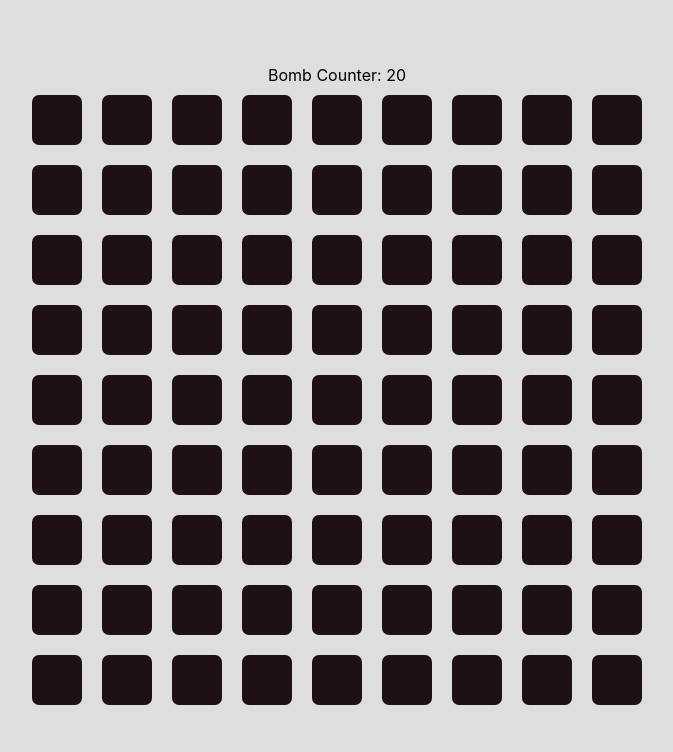
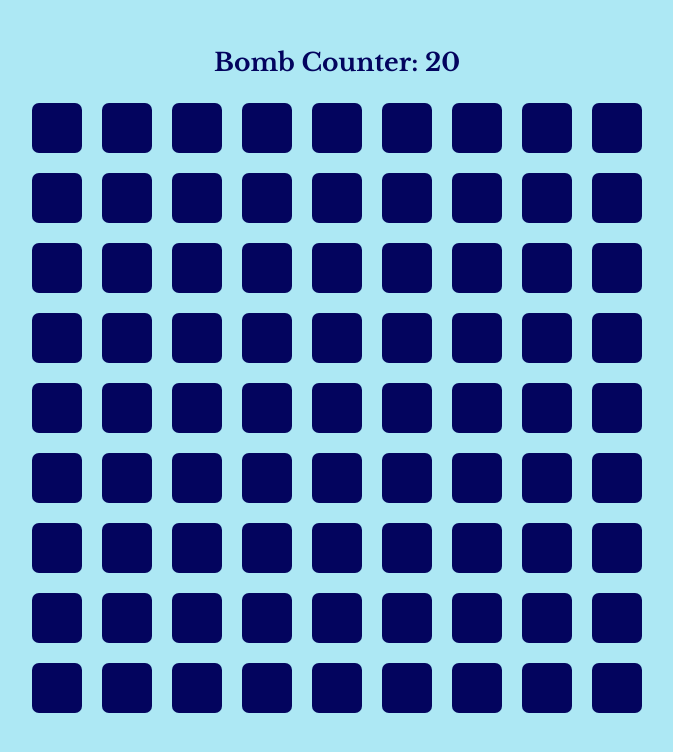
Before and after one commit to Robert1505/Minesweeper, a React (Create React App) app: page / in a window 1280 px wide. Shown: the top 752 px of the page, without its empty margins (303-976 px from the left). Built offline with nearby package versions, Linux system fonts and the light colour scheme.

Commit message:
redesign

```diff
--- a/public/index.html
+++ b/public/index.html
@@ -6,6 +6,7 @@
     <link rel="preconnect" href="https://fonts.googleapis.com">
     <link rel="preconnect" href="https://fonts.gstatic.com" crossorigin>
     <link href="https://fonts.googleapis.com/css2?family=Ubuntu:wght@500;700&display=swap" rel="stylesheet">
+    <link href="https://fonts.googleapis.com/css2?family=Libre+Baskerville:wght@700&display=swap" rel="stylesheet">
     <meta name="viewport" content="width=device-width, initial-scale=1" />
     <meta name="theme-color" content="#000000" />
     <meta
--- a/src/App.css
+++ b/src/App.css
@@ -1,5 +1,5 @@
 .App{
-  background-color: #DEDEE0;
+  background-color: #ade8f4;
   height: 100vh;
   display: flex;
   justify-content: center;
@@ -9,7 +9,7 @@
 .cell{
   height: 50px;
   width: 50px;
-  background-color: #1E1014;
+  background-color: #03045e;
   border-radius: 7px;
   display: flex;
   justify-content: center;
@@ -31,3 +31,37 @@
   font-family: 'Ubuntu', sans-serif;
   font-size: 50px;
 }
+.buttons{
+  display: flex;
+  margin-top: 10px;
+  flex-direction: row;
+}
+.restartButton{
+  margin-right: 50px;
+  height: 35px;
+  width: 100px;
+  background-color: #0077b6;
+  color: white;
+  border-radius: 25px;
+  border: 0;
+  font-family: 'Ubuntu', sans-serif;
+  text-transform: uppercase;
+}
+.replayButton{
+  height: 35px;
+  width: 100px;
+  background-color: #0077b6;
+  color: white;
+  border-radius: 25px;
+  border: 0;
+  font-family: 'Ubuntu', sans-serif;
+  text-transform: uppercase;
+
+}
+.bombcounter{
+  font-family: 'Libre Baskerville', serif;
+  margin-bottom: 15px;
+  margin-top: 15px;
+  font-size: 25px;
+  color: #03045e;
+}
--- a/src/App.tsx
+++ b/src/App.tsx
@@ -24,6 +24,11 @@ export interface CellContent {
   isFlagged: boolean;
 }
 
+export type Move = {
+  positionX: number;
+  positionY: number
+}
+
 const dx = [-1, 0, 1, 0, -1, -1, 1, 1];
 const dy = [0, 1, 0, -1, -1, 1, 1, -1];
 
@@ -37,6 +42,7 @@ function App() {
   );
   const [bombsRemaining, setBombsRemaining] = useState(INITIAL_BOMBS);
   const [cellsRemaining, setCellsRemaining] = useState(81);
+  const [moveHistory, setMoveHistory] = useState<Move[]>([])
 
   const initialiseBoard = (rows: number, columns: number) => {
     const oldState = [...board];
@@ -59,8 +65,12 @@ function App() {
   useEffect(() => {
     initialiseBoard(9, 9);
   }, []);
+
   useEffect(() => {
-    console.log('cellsRemaining', cellsRemaining)
+    console.log('moveHistory', moveHistory);
+  }, [moveHistory])
+
+  useEffect(() => {
     if(cellsRemaining === INITIAL_BOMBS) setGameState(GAME_STATE.WIN)
   }, [cellsRemaining])
 
@@ -183,6 +193,11 @@ function App() {
 
             setBoard(oldBoard);
 
+            setMoveHistory([...moveHistory, {
+              positionX: rowIndex,
+              positionY: columnIndex
+            }])
+
             if (board[rowIndex][columnIndex].type === CELL_TYPE.EMPTY) {
               floodFillRecursive(rowIndex, columnIndex);
             }
@@ -208,21 +223,47 @@ function App() {
     window.location.reload();
   };
 
+  const clearBoard = () => {
+    const oldBoard = [...board];
+
+    for (let i = 0; i < 9; i++) {
+      for (let j = 0; j < 9; j++) {
+        oldBoard[i][j].isClicked = false;
+      }
+    }
+
+    setBoard(oldBoard);
+
+  }
+
   return (
     <div className="App">
-      <div>
+      <div className = "bombcounter">
         Bomb Counter: {bombsRemaining}
       </div>
       <div>{renderBoard()}</div>
-      <button
-        onClick={refreshPage}
+      <div className="buttons">
+        <button
+        className = "restartButton"
+          onClick={refreshPage}
+          style={{
+            visibility:
+              gameState !== GAME_STATE.IN_PROGRESS ? "visible" : "hidden",
+          }}
+        >
+          Restart
+        </button>
+        <button
+        className = "replayButton"
+        onClick = {() => clearBoard()}
         style={{
           visibility:
             gameState !== GAME_STATE.IN_PROGRESS ? "visible" : "hidden",
         }}
-      >
-        Restart
-      </button>
+        >
+          Replay
+        </button>
+      </div>
     </div>
   );
 }
--- a/src/Cell.tsx
+++ b/src/Cell.tsx
@@ -45,7 +45,7 @@ export default function Cell(props: Props): ReactElement {
       }}
       className="cell"
       style={{
-        backgroundColor: props.isClicked ? "#888888" : "#1E1014",
+        backgroundColor: props.isClicked ? "#00b4d8" : "#03045e",
         color: "whitesmoke",
       }}
     >
```
